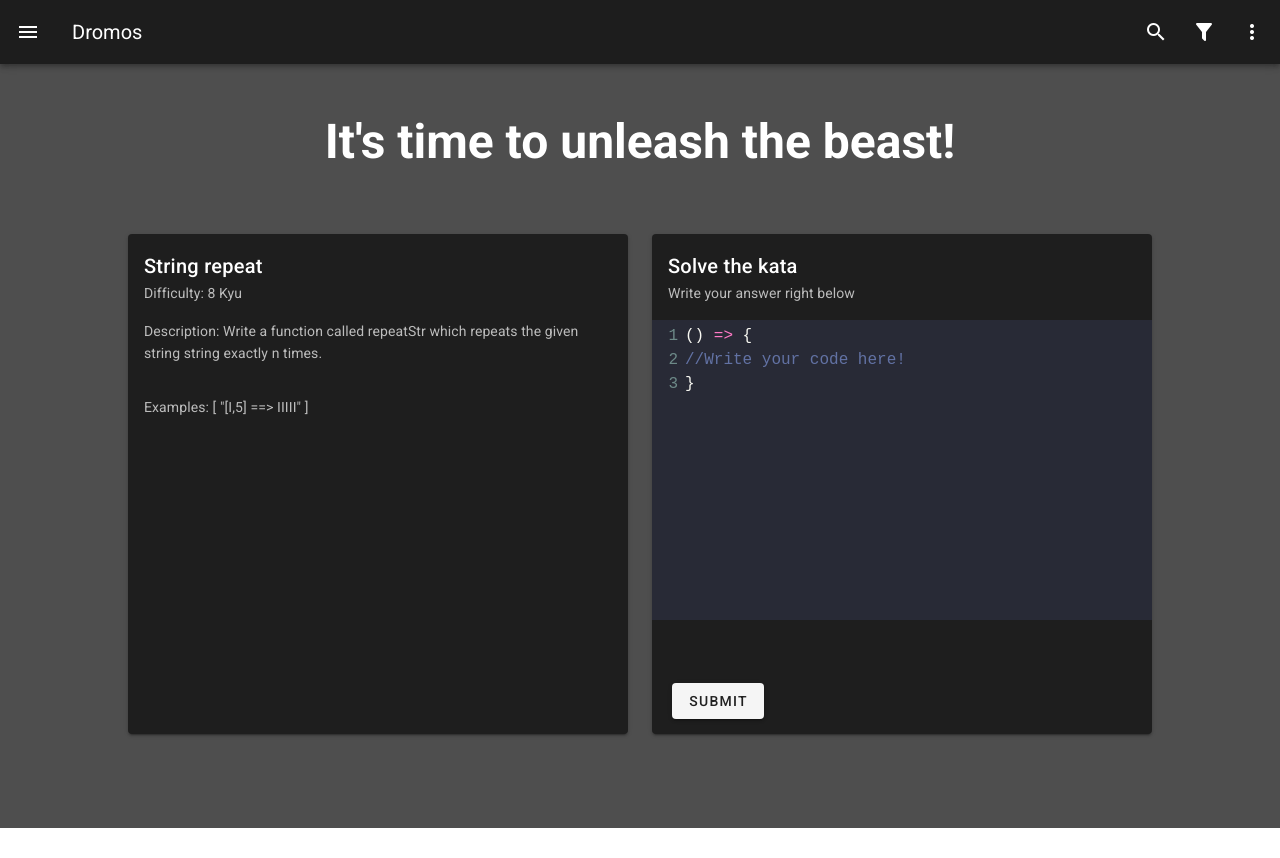
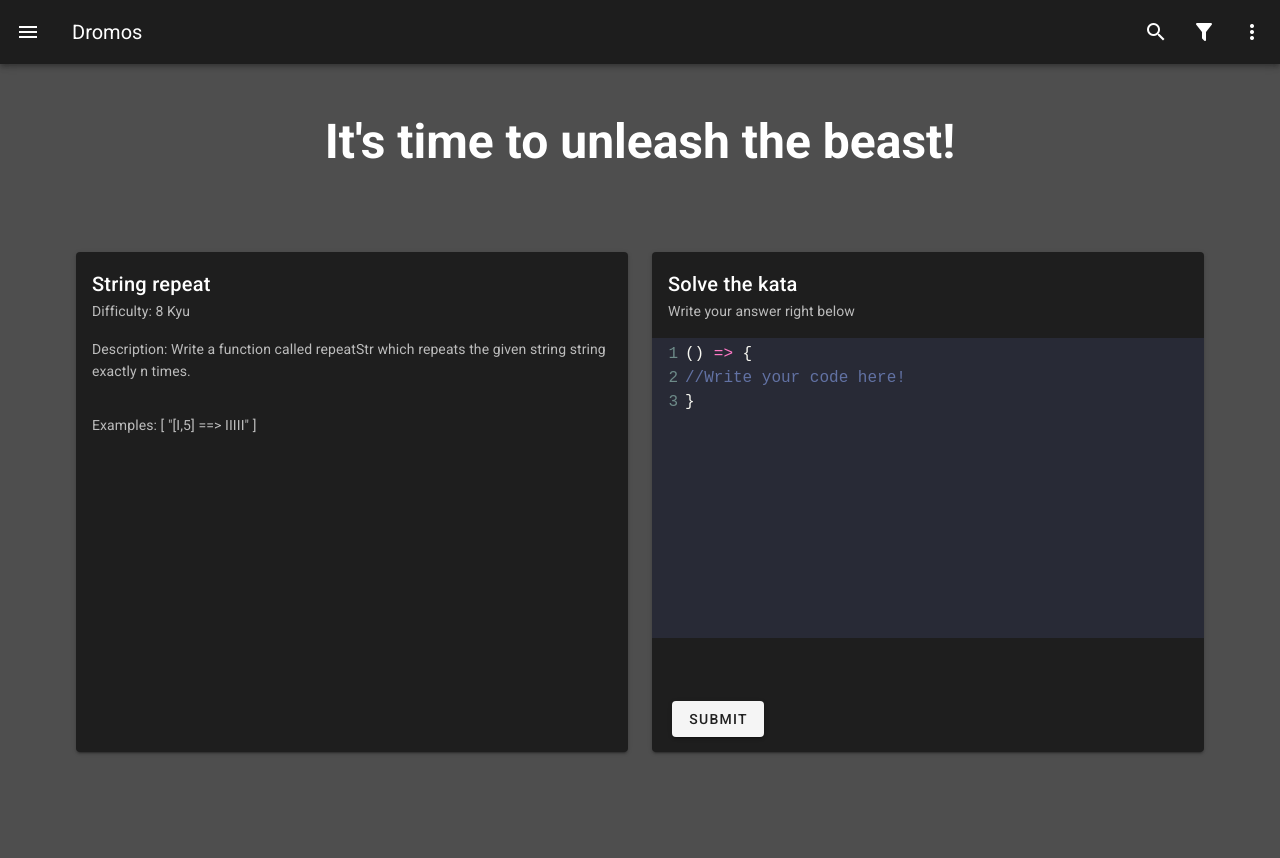
Before and after one commit to JuanPabloLeber/ProjectCodeWar, a Nuxt app: page /katas/1 in a window 1280 px wide. Before the commit the page ends 828 px from the top, so only its background shows below. Built offline with nearby package versions, Linux system fonts and the light colour scheme.

Commit message:
fixed margins

```diff
--- a/layouts/default.vue
+++ b/layouts/default.vue
@@ -1,5 +1,5 @@
 <template>
-  <v-app>
+  <v-app fluid fill-height>
     <v-main class="app-bg" fluid fill-height>
       <v-app-bar dark>
         <v-app-bar-nav-icon @click.stop="drawer = !drawer"></v-app-bar-nav-icon>
--- a/pages/katas/_id.vue
+++ b/pages/katas/_id.vue
@@ -1,5 +1,5 @@
 <template>
-  <v-container v-if="kata" fill-height fluid>
+  <v-container v-if="kata">
     <v-row class="titleRow">
       <v-col>
         <h1>It's time to unleash the beast!</h1>
@@ -92,7 +92,7 @@ export default {
 <style scoped>
 .titleRow {
   margin-top: 30px;
-  margin-bottom: 20px;
+  margin-bottom: 50px;
   display: flex;
   flex-direction: row;
   text-align: center;
@@ -100,9 +100,10 @@ export default {
 }
 .kataRow {
   height: 100%;
-  padding-left: 10vw;
-  padding-right: 10vw;
   display: flex;
+  margin: 0;
+  padding-left: 5vw;
+  padding-right: 5vw;
 }
 .kataCard {
   height: 500px;
@@ -110,11 +111,11 @@ export default {
 }
 .kataCardSmall {
   height: fit-content;
-  min-width: 300px;
+  min-width: 275px;
 }
 .kataCard1 {
   height: 500px;
-  min-width: 300px;
+  min-width: 275px;
 }
 
 .correctAnswer {
```
